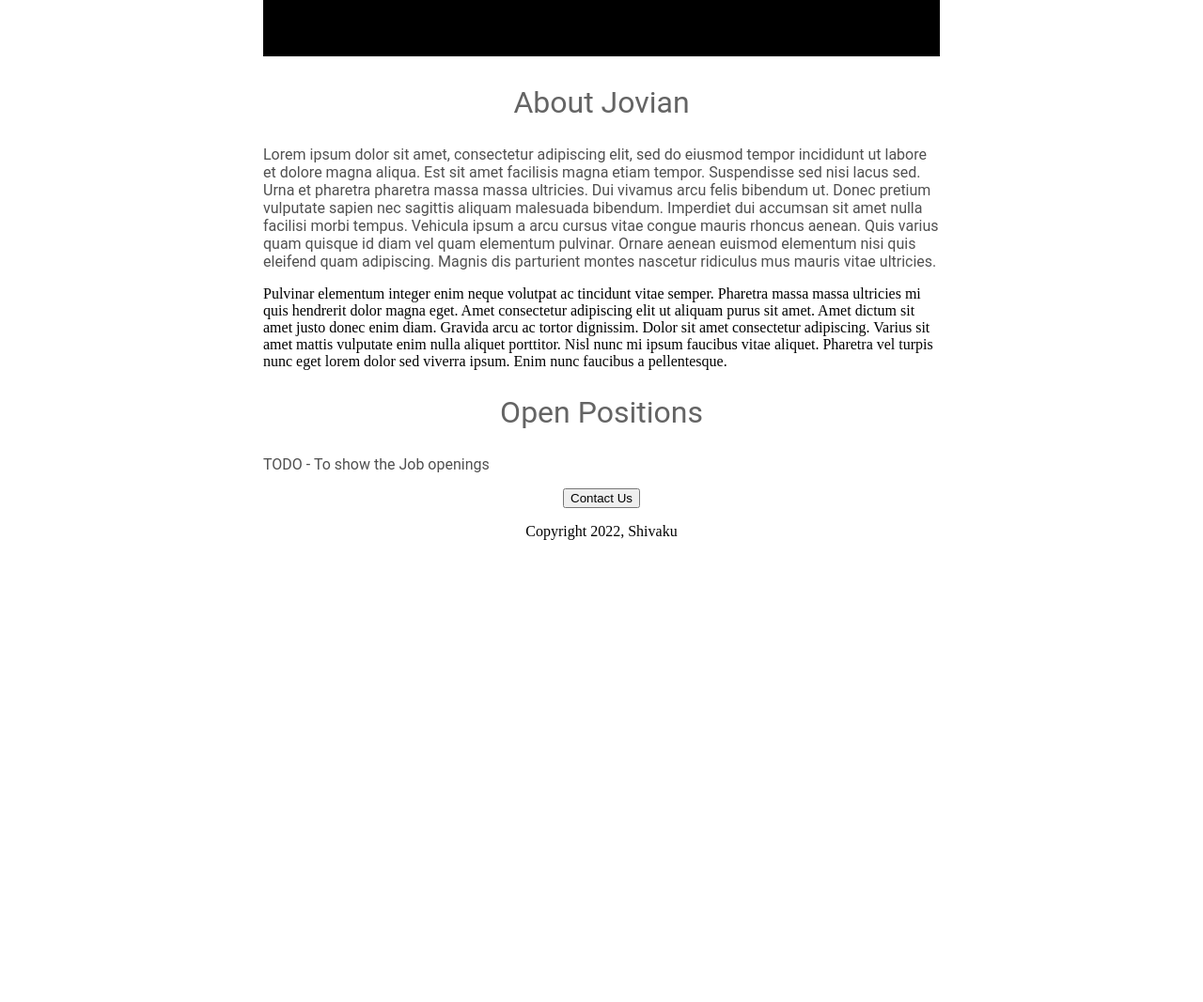
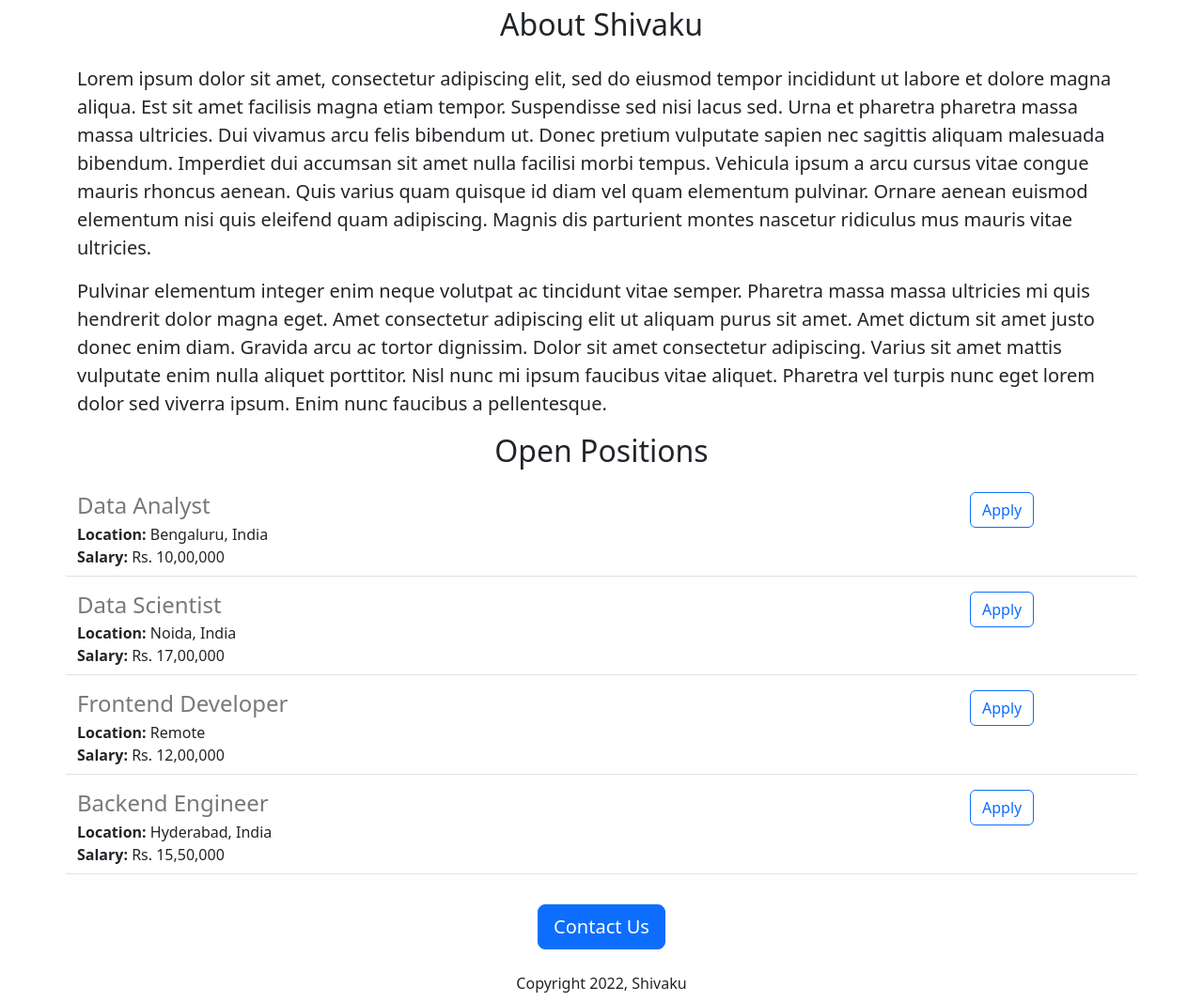
Before and after one commit to Aryan-2003/careers-website, a Flask app: page / in a window 1280 px wide. Shown: the part 441-1508 px from the top of the page at 94% size. Before the commit the page ends 1016 px from the top, so only its background shows below. Run offline with Flask 3, Linux system fonts and the light colour scheme.

Commit message:
Added templates

```diff
--- a/app.py
+++ b/app.py
@@ -2,9 +2,36 @@ from flask import Flask,render_template
 
 app = Flask(__name__)
 
+JOBS = [
+  {
+    'id': 1,
+    'title':'Data Analyst',
+    'location': 'Bengaluru, India',
+    'salary':'Rs. 10,00,000'
+  },
+  {
+    'id': 2,
+    'title':'Data Scientist',
+    'location': 'Noida, India',
+    'salary':'Rs. 17,00,000'
+  },
+  {
+    'id': 3,
+    'title':'Frontend Developer',
+    'location': 'Remote',
+    'salary':'Rs. 12,00,000'
+  },
+  {
+    'id': 4,
+    'title':'Backend Engineer',
+    'location': 'Hyderabad, India',
+    'salary':'Rs. 15,50,000'
+  },
+]
+
 @app.route("/")
 def hello():
-  return render_template('home.html')
+  return render_template('home.html',jobs=JOBS)
 
 
 if __name__ == '__main__':
--- a/templates/home.html
+++ b/templates/home.html
@@ -1,57 +1,36 @@
 <!DOCTYPE html>
 <html lang="en">
 <head>
-  <meta charset="UTF-8">
-  <meta http-equiv="X-UA-Compatible" content="IE=edge">
-  <meta name="viewport" content="width=device-width, initial-scale=1.0">
+  <meta charset="utf-8">
+  <meta name="viewport" content="width=device-width, initial-scale=1">
+  <link href="https://cdn.jsdelivr.net/npm/bootstrap@5.3.0/dist/css/bootstrap.min.css" rel="stylesheet" integrity="sha384-9ndCyUaIbzAi2FUVXJi0CjmCapSmO7SnpJef0486qhLnuZ2cdeRhO02iuK6FUUVM" crossorigin="anonymous">
   <title>Shivaku Careers</title>
   <style>
-    h1{
-      font-size:40px;
-      font-family: Roboto;
-      font-weight: normal;
-      color: rgb(100,100,100);
-      text-align:center;
-    }
     #banner{
-      width:100%;
-      height:400px;
       object-fit:cover;
-    }
-    h2{
-      font-family:Roboto;
-      font-size:32px;
-      color:rgb(100,100,100);
-      font-weight: normal;
-      text-align: center;
-    }
-
-    #container{
-      max-width:720px;
-      margin:0 auto;
-    }
-    .bodytext{
-      font-family:Roboto;
-      color:rgb(80,80,80);
+      height: 360px;
+      width: 100%;
     }
   </style>
 </head>
 <body>
-  <div id="container">
-
-
-  <h1>Shivaku Careers</h1>
-  <img id = "banner" src = 'static/banner.jpg' alt = 'Do Something Great' height="320">
-  <h2>About Jovian</h2>
-  <p class = 'bodytext'>Lorem ipsum dolor sit amet, consectetur adipiscing elit, sed do eiusmod tempor incididunt ut labore et dolore magna aliqua. Est sit amet facilisis magna etiam tempor. Suspendisse sed nisi lacus sed. Urna et pharetra pharetra massa massa ultricies. Dui vivamus arcu felis bibendum ut. Donec pretium vulputate sapien nec sagittis aliquam malesuada bibendum. Imperdiet dui accumsan sit amet nulla facilisi morbi tempus. Vehicula ipsum a arcu cursus vitae congue mauris rhoncus aenean. Quis varius quam quisque id diam vel quam elementum pulvinar. Ornare aenean euismod elementum nisi quis eleifend quam adipiscing. Magnis dis parturient montes nascetur ridiculus mus mauris vitae ultricies.</p>
-<p>
+  <div class='container'>
+  <h1 class='text-center mt-2 mb-4'>Shivaku Careers</h1>
+  <img class='img-fluid' id = 'banner' src = 'https://images.unsplash.com/photo-1504805572947-34fad45aed93?ixlib=rb-.0.3&ixid=M3wxMjA3fDB8MHxwaG90by1wYWdlfHx8fGVufDB8fHx8fA%3D%3D&auto=format&fit=crop&w=1470&q=80'>
+  <h2 class='text-center  mt-2 mb-4'>About Shivaku</h2>
+  <p class='lead'>Lorem ipsum dolor sit amet, consectetur adipiscing elit, sed do eiusmod tempor incididunt ut labore et dolore magna aliqua. Est sit amet facilisis magna etiam tempor. Suspendisse sed nisi lacus sed. Urna et pharetra pharetra massa massa ultricies. Dui vivamus arcu felis bibendum ut. Donec pretium vulputate sapien nec sagittis aliquam malesuada bibendum. Imperdiet dui accumsan sit amet nulla facilisi morbi tempus. Vehicula ipsum a arcu cursus vitae congue mauris rhoncus aenean. Quis varius quam quisque id diam vel quam elementum pulvinar. Ornare aenean euismod elementum nisi quis eleifend quam adipiscing. Magnis dis parturient montes nascetur ridiculus mus mauris vitae ultricies.</p>
+<p class='lead'>
 Pulvinar elementum integer enim neque volutpat ac tincidunt vitae semper. Pharetra massa massa ultricies mi quis hendrerit dolor magna eget. Amet consectetur adipiscing elit ut aliquam purus sit amet. Amet dictum sit amet justo donec enim diam. Gravida arcu ac tortor dignissim. Dolor sit amet consectetur adipiscing. Varius sit amet mattis vulputate enim nulla aliquet porttitor. Nisl nunc mi ipsum faucibus vitae aliquet. Pharetra vel turpis nunc eget lorem dolor sed viverra ipsum. Enim nunc faucibus a pellentesque.</p>
 
-  <h2>Open Positions</h2>
-  <p class = 'bodytext'>TODO - To show the Job openings</p>
-    <div style="text-align:center;">
-  <button>Contact Us</button>
-      <p>Copyright 2022, Shivaku</p>
+  <h2 class='text-center mt-2 mb-4'>Open Positions</h2>
+  <p>
+  {% for job in jobs %}
+    {% include 'jobitem.html' %}
+  {% endfor %}
+  </p>
+    <div class = 'text-center'>
+  <button class = 'btn btn-primary btn-lg mt-3'>Contact Us</button>
+      <p class = 'mt-4 mb-2'>Copyright 2022, Shivaku</p>
     </div>
     </div>
 </body>
--- /dev/null
+++ b/templates/jobitem.html
@@ -0,0 +1,14 @@
+<div class = 'border-bottom row' style = "margin-bottom:16px; padding-bottom:8px;">
+
+  <div class="col-10">
+    <h4 style="color:rgb(120,120,120); margin-bottom:4px;">{{job['title']}}</h4>
+  <div><b>Location: </b>{{job['location']}}</div>
+  {% if 'salary' in job %}
+  <div><b>Salary: </b>{{job['salary']}}</div>
+  {% endif %}
+  </div>
+  <div class="col-2">
+    <button type="button" class="btn btn-outline-primary">Apply</button>
+  </div>
+
+</div>
```
